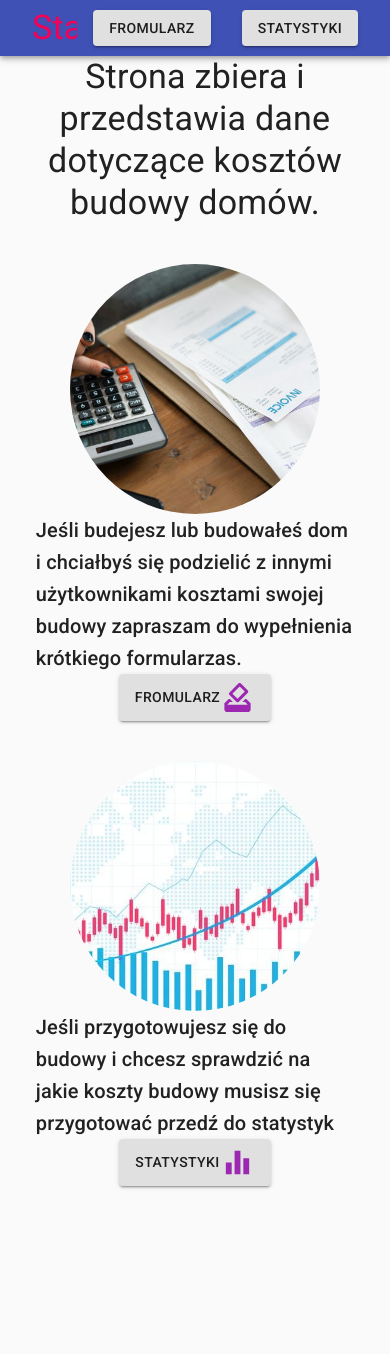
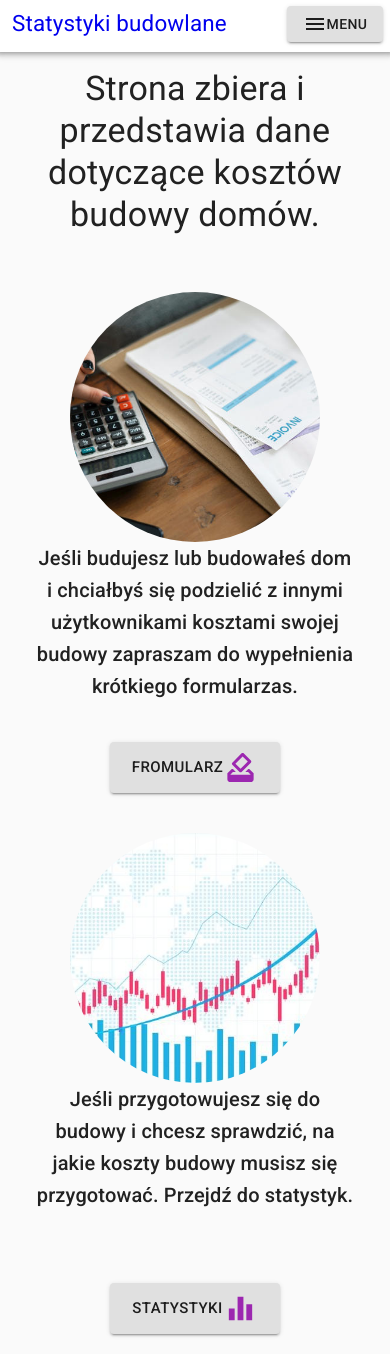
Before and after one commit to DominikPro/MERN-Application-for-collecting-data-on-the-cost-of-building-a-house, a React (Create React App) app in the folder house-construction-costs/: page / in a window 390 px wide. Before the commit the page ends 1206 px from the top, so only its background shows below. Built offline with nearby package versions, Linux system fonts and the light colour scheme.

Commit message:
Working on responsiveness

```diff
--- a/house-construction-costs/src/App.js
+++ b/house-construction-costs/src/App.js
@@ -1,16 +1,15 @@
 import React from "react";
 import CostForm from "./Components/CostForm/CostForm";
-import Menu from "./Components/Menu/Menu";
+import Navigation from "./Components/Navigation/Navigation"
 import Stats from "./Components/StatisticForm/StatisticForm";
 import { BrowserRouter as Router, Switch, Route } from "react-router-dom";
 import HomePage from "./Page/HomePage"
-
 
 const App = () => {
   return (
     <div>
       <Router>
-        <Menu />
+        <Navigation />
         <Switch>
           <Route exact path="/">
             <HomePage/>
--- a/house-construction-costs/src/Components/CostForm/CostForm.jsx
+++ b/house-construction-costs/src/Components/CostForm/CostForm.jsx
@@ -2,7 +2,6 @@ import { React, useState, createRef } from "react";
 import { useDispatch } from "react-redux";
 import { addCost, getCosts } from "../../redux/actions/costs";
 import { useSessionStorage } from "../../actions/useStorage";
-
 import GoToStats from "../GoToStats/GoToStats";
 import checkForm from "../../actions/checkForm";
 import upDateForm from "../../actions/upDateForm.js";
@@ -10,7 +9,6 @@ import checkRadio from "../../actions/checkRadio";
 import VoivodeshipInput from "../Shared/VoivodeshipInput";
 import YearInput from "../Shared/YearInput";
 import { stateOfConstructionOptions, workOrderLevel } from "./dataForm";
-//----------------------------------------------------------------------
 import { Container, Button, Box, Typography, Input } from "@material-ui/core/";
 
 const CostForm = () => {
@@ -38,28 +36,35 @@ const CostForm = () => {
       <>
         <Container maxWidth="md">
           <Box sx={{ m: 1 }}>
+            <Box mt={2}>
               <Typography variant="h5">
                 Rok rozpoczecia budowy {formData.year}
               </Typography>
+            </Box>
             <YearInput setStateInParentComponent={setFormData} />
-          </Box>
 
-          <Box sx={{ m: 1 }}>
+            <Box>
+              <Box mt={2}>
                 <Typography variant="h5">
-              Województwo gdzie prowadzona jest inwestycja{" "}
+                  Województwo gdzie prowadzona jest inwestycja
                   {formData.voivodeship}
                 </Typography>
+              </Box>
               <VoivodeshipInput setStateInParentComponent={setFormData} />
             </Box>
 
-          <Box sx={{ m: 1 }}>
+            <Box>
+              <Box mt={2}>
                 <Typography variant="h5">Stan robót</Typography>
+              </Box>
 
               {stateOfConstructionOptions.map((item) => {
                 return (
                   <div key={item}>
                     <label
-                    onClick={(e) => checkRadio(e, workStageInpiut, setFormData)}
+                      onClick={(e) =>
+                        checkRadio(e, workStageInpiut, setFormData)
+                      }
                       for="workStage"
                     >
                       {item}
@@ -75,8 +80,10 @@ const CostForm = () => {
                 );
               })}
             </Box>
-          <Box sx={{ m: 1 }}>
+            <Box>
+              <Box mt={2}>
                 <Typography variant="h5">Poziom zlecanych prac</Typography>
+              </Box>
               {workOrderLevel.map((item) => {
                 return (
                   <div key={item}>
@@ -98,10 +105,12 @@ const CostForm = () => {
               })}
             </Box>
 
-          <Box sx={{ m: 1 }}>
+            <Box>
+              <Box mt={2}>
                 <Typography>
                   Całkowita powierzchnia domu - wraz z garażem i piwnicą
                 </Typography>
+              </Box>
               <Input
                 onChange={(e) => upDateForm(e, houseAreaInput, setFormData)}
                 // label="Powierzchnia domu"
@@ -114,8 +123,10 @@ const CostForm = () => {
               />
             </Box>
 
-          <Box sx={{ m: 1 }}>
+            <Box>
+              <Box mt={2}>
                 <Typography>Koszt budowy brutto</Typography>
+              </Box>
               <Input
                 onChange={(e) =>
                   upDateForm(e, constructionCostInput, setFormData)
@@ -127,17 +138,9 @@ const CostForm = () => {
                 inputRef={constructionCostInput}
                 varian="outlined"
               />
+
             </Box>
-          {/* <input
-              placeholder="kwota brutto"
-              onChange={(e) => upDateForm(e, constructionCostInput, setFormData)}
-              type="number"
-              step="1000"
-              name={"constructionCost"}
-              ref={constructionCostInput}
-            /> */}
-
-          <Box sx={{ m: 1 }}>
+            <Box mt={2}>
               <Button
                 variant="contained"
                 onClick={() => {
@@ -152,6 +155,7 @@ const CostForm = () => {
                 Wyślij
               </Button>
             </Box>
+          </Box>
         </Container>
       </>
     );
--- a/house-construction-costs/src/Components/GenerateStats/StatsGenerator.jsx
+++ b/house-construction-costs/src/Components/GenerateStats/StatsGenerator.jsx
@@ -2,13 +2,10 @@ import React, { useState, useEffect } from "react";
 import findData from "../../actions/findData"
 import { voivodships } from "../CostForm/dataForm";
 import Button from '@mui/material/Button';
-import { Container, Typography, Box } from '@material-ui/core/'
-// import { useDispatch } from "react-redux";
-// import { useSelector } from "react-redux";
-// import {getCosts} from "../../redux/actions/costs"
+import { Container, Typography, Box, Paper, CardContent } from '@material-ui/core/'
+import SquareFootIcon from '@mui/icons-material/SquareFoot';
 
 const StatsGenerator = (props) => {
-    // const dispatch = useDispatch();
     const dataForStats = props.dataForStats;
     const dataSelectedByCustomer = props.dataSelectedByCustomer;
 
@@ -40,29 +37,55 @@ const StatsGenerator = (props) => {
     if (dataSelectedByCustomer.year != "" && dataSelectedByCustomer.voivodeship != "") {
         return (
             <>
-                <Box sx={{  m: 1 }}>
+                <Box sx={{ m: 1 }}>
                     <Typography variant="h5">{`Wybrano województwo ${dataSelectedByCustomer.voivodeship} statyski za rok ${dataSelectedByCustomer.year}`}</Typography>
                 </Box>
 
-                <Box sx={{  m: 1 }}>
+                <Box sx={{ m: 1 }}>
                     <Button variant="contained"
                         onClick={() => showStata()}
                     >
                         Pokarz statystki
                     </Button>
                 </Box>
+                <CardContent sx={{ minWidth: 275 }}>
 
-                <Box sx={{ m: 2 }}>
-                    {showStat ? <Typography variant="h4">{`Średni koszt budowy 1m2 domu w ${dataSelectedByCustomer.year} roku wyniusł ${averageCost}zł średnia wielkość budowanego domu to ${averageSize} m2`}</Typography> : null}
+                    {showStat ? <>
+                        <Box mt={2}>
+                            <Typography sx={{ fontSize: 14 }} color="text.secondary" gutterBottom>
+                                {`Średni koszt budowy 1m2 domu w ${dataSelectedByCustomer.year} roku wyniusł:`}
+
+                            </Typography>
+                            <Typography variant="h5" component="div">
+                                {` ${averageCost}zł`}
+                            </Typography>
                         </Box>
+                    </>
+                        : null}
 
-                <Box sx={{ p: 2 }}>
+
+                    {showStat ? <>
+                        <Box mt={2}>
+                            <Typography sx={{ mb: 1.5 }} color="text.secondary">
+                                {`Średnia wielkość budowanego domu to:`}
+                            </Typography>
+                            <Typography variant="h5" component="div">
+                                {`${averageSize} m2`}
+                            </Typography>
+                        </Box>
+                    </>
+                        : null}
+
+                </CardContent>
+
+
+                <Box mt={2}>
 
                     {noStat ? <Typography variant="h4">Brak danych</Typography> : null}
                 </Box>
             </>
         );
-    } else return (<Box sx={{  m: 1 }}><Typography variant="h5">Wybierz rok i województwo</Typography></Box>)
+    } else return (<Box sx={{ m: 1 }}><Typography variant="h5">Wybierz rok i województwo</Typography></Box>)
 
 };
 export default StatsGenerator;
--- a/house-construction-costs/src/Components/Menu/Menu.jsx
+++ /dev/null
@@ -1,39 +0,0 @@
-import React from "react";
-import { Link } from "react-router-dom";
-
-import { Button, ButtonGroup, Box, AppBar, Typography, Toolbar, MenuItem, CssBaseline } from "@material-ui/core/";
-
-const Menu = () => {
-    return (
-        <>
-            <CssBaseline />
-            <AppBar position="relative">
-                <Toolbar>
-                    <MenuItem>
-                        <Link to="/" style={{ textDecoration: "none" }}  >
-                            <Typography color="secondary" variant="h4">Statystyki budowlane</Typography>
-                        </Link>
-                    </MenuItem>
-                    <ButtonGroup  aria-label="outlined button group">
-
-                        <MenuItem>
-                            <Link to="/form" style={{ textDecoration: "none" }} >
-
-                                <Button variant="contained">Fromularz</Button>
-                            </Link>
-                        </MenuItem>
-
-                        <MenuItem>
-                            <Link to="/stats" style={{ textDecoration: "none" }}  >
-
-                                <Button variant="contained">Statystyki</Button>
-                            </Link>
-                        </MenuItem>
-
-                    </ButtonGroup>
-                </Toolbar>
-            </AppBar >
-        </>
-    );
-};
-export default Menu;
--- /dev/null
+++ b/house-construction-costs/src/Components/Navigation/Navigation.jsx
@@ -0,0 +1,139 @@
+import React from "react";
+import { Link } from "react-router-dom";
+import { makeStyles } from "@material-ui/core/styles";
+import IconButton from "@mui/material/IconButton";
+import MoreVertIcon from "@mui/icons-material/MoreVert";
+import HowToVoteIcon from "@mui/icons-material/HowToVote";
+import EqualizerIcon from "@mui/icons-material/Equalizer";
+import HomeIcon from '@mui/icons-material/Home';
+import MenuIcon from '@mui/icons-material/Menu';
+import {
+    Button,
+    Grid,
+    Box,
+    AppBar,
+    Typography,
+    Toolbar,
+    MenuItem,
+    CssBaseline,
+    Menu,
+} from "@material-ui/core/";
+
+const useStyle = makeStyles((theme) => ({
+    typography: {
+        [theme.breakpoints.down("sm")]: {
+            fontSize: "1.4rem",
+        },
+    },
+}));
+
+const Navigation = () => {
+    const classes = useStyle();
+    const [anchorEl, setAnchorEl] = React.useState(null);
+    const open = Boolean(anchorEl);
+    const handleClick = (event) => {
+        setAnchorEl(event.currentTarget);
+    };
+    const handleClose = () => {
+        setAnchorEl(null);
+    };
+
+    return (
+        <>
+            <CssBaseline />
+            <Grid container spacing={1}>
+                <AppBar color="inherit" position="relative">
+                    <Toolbar >
+                        <Grid xs={9} sm={10} lg={11}>
+                            <Box xs={{ mr: 1 }}>
+                                <Link to="/" style={{ textDecoration: "none" }}  >
+                                    <Typography className={classes.typography} variant="h4" component="div" sx={{ flexGrow: 1 }}>Statystyki budowlane</Typography>
+                                </Link>
+                            </Box>
+                        </Grid>
+                        <Grid xs={1} sm={2} lg={1}>
+
+                            <Button
+                                variant="contained"
+                                id="basic-button"
+                                aria-controls="basic-menu"
+                                aria-haspopup="true"
+                                aria-expanded={open ? 'true' : undefined}
+                                onClick={handleClick}
+                            >
+                                <MenuIcon />
+                                Menu
+                            </Button>
+
+                        </Grid>
+                        <Menu
+                            id="basic-menu"
+                            aria-labelledby="demo-positioned-button"
+                            anchorEl={anchorEl}
+                            open={open}
+                            onClose={handleClose}
+
+                            anchorOrigin={{
+                                vertical: "top",
+                                horizontal: "left",
+                            }}
+                            transformOrigin={{
+                                vertical: "top",
+                                horizontal: "left",
+                            }}
+                        >
+
+                            <MenuItem>
+                                <Link to="/" style={{ textDecoration: "none" }} >
+                                    <Button variant="contained" style={{ minWidth: '180px', minHeight: '20px' }}><HomeIcon />Strona główna</Button>
+                                </Link>
+                            </MenuItem>
+
+
+                            <MenuItem>
+                                <Link to="/form" style={{ textDecoration: "none" }} >
+
+                                    <Button variant="contained" style={{ minWidth: '180px', minHeight: '20px' }}><HowToVoteIcon />Fromularz</Button>
+
+                                </Link>
+                            </MenuItem>
+
+                            <MenuItem>
+                                <Link to="/stats" style={{ textDecoration: "none" }}  >
+
+                                    <Button variant="contained" style={{ minWidth: '180px', minHeight: '20px' }}><EqualizerIcon />Statystyki</Button>
+                                </Link>
+                            </MenuItem>
+                        </Menu>
+
+
+                    </Toolbar>
+
+                </AppBar>
+            </Grid>
+
+            {/* <AppBar color="inherit" position="relative">
+                <Toolbar variant="dense">
+                    <MenuItem>
+                        <Link to="/" style={{ textDecoration: "none" }}  >
+                            <Typography className={classes.typography} color="" variant="h4">Statystyki budowlane</Typography>
+                        </Link>
+                    </MenuItem>
+                    <MenuItem>
+                        <Link to="/form" style={{ textDecoration: "none" }} >
+
+                            <Button variant="contained">Fromularz</Button>
+                        </Link>
+                    </MenuItem>
+                    <MenuItem>
+                        <Link to="/stats" style={{ textDecoration: "none" }}  >
+
+                            <Button variant="contained">Statystyki</Button>
+                        </Link>
+                    </MenuItem>
+                </Toolbar>
+            </AppBar > */}
+        </>
+    );
+};
+export default Navigation;
--- a/house-construction-costs/src/Components/StatisticForm/StatisticForm.jsx
+++ b/house-construction-costs/src/Components/StatisticForm/StatisticForm.jsx
@@ -5,7 +5,7 @@ import VoivodeshipInput from "../Shared/VoivodeshipInput";
 import YearInput from "../Shared/YearInput";
 import { useDispatch, useSelector } from "react-redux";
 import { getCosts } from "../../redux/actions/costs";
-import { Container, Typography, Box } from "@material-ui/core/";
+import { Container, Typography, Box, Paper } from "@material-ui/core/";
 
 const StatisticForm = () => {
   const dispatch = useDispatch();
@@ -23,15 +23,22 @@ const StatisticForm = () => {
   return (
     <>
       <Container maxWidth="md">
-        <Typography variant="h5">{`Wybierz rok budowy: ${statForm.year}`}</Typography>
+        <Box mt={2}>
+          <Typography variant="h5">{`Wybierz rok budowy: ${statForm.year}`}</Typography>
+        </Box>
         <YearInput setStateInParentComponent={setStatForm} />
-        <Typography variant="h5">{`Wybierz wojewódtwo: ${statForm.voivodeship}`}</Typography>
+        <Box mt={2}>
+
+          <Typography variant="h5">{`Wybierz wojewódtwo: ${statForm.voivodeship}`}</Typography>
+        </Box>
         <VoivodeshipInput setStateInParentComponent={setStatForm} />
+
 
         <StatsGenerator
           dataForStats={dataForStats}
           dataSelectedByCustomer={statForm}
         ></StatsGenerator>
+
       </Container>
     </>
   );
--- a/house-construction-costs/src/Page/Form.jsx
+++ b/house-construction-costs/src/Page/Form.jsx
@@ -2,11 +2,10 @@ import React from 'react'
 import CostForm from "../Components/CostForm/CostForm"
 import { CssBaseline } from '@mui/material'
 
- const  Form =()=> {
+const Form = () => {
     return (
         <>
-
-             <CostForm/>
+            <CostForm />
         </>
     )
 }
--- a/house-construction-costs/src/Page/HomePage.jsx
+++ b/house-construction-costs/src/Page/HomePage.jsx
@@ -4,54 +4,67 @@ import { Link } from "react-router-dom";
 import HowToVoteIcon from "@mui/icons-material/HowToVote";
 import EqualizerIcon from "@mui/icons-material/Equalizer";
 import Avatar from "@mui/material/Avatar";
-import { Grid, Typography, Button } from "@material-ui/core";
+import { Grid, Typography, Button, Box } from "@material-ui/core";
 
 const HomePage = () => {
   return (
-    <Grid container justifyContent="center" sx={{ flexGrow: 1 }}>
+    <Grid sx={{ flexGrow: 1 }}>
       <Grid container justifyContent="center" spacing={5}>
         <Grid container justifyContent="center" item xs={12} md={10}>
+          <Box m={2} >
             <Typography align="center" variant="h4">
               Strona zbiera i przedstawia dane dotyczące kosztów budowy domów.
             </Typography>
+          </Box>
         </Grid>
 
-        <Grid container justifyContent="center" item xs={10} md={4}>
+        <Grid container justifyContent="center" alignItems="center" item xs={10} md={4}>
+
           <Avatar
             alt=""
             src="/images/costs.jpg"
             sx={{ width: 250, height: 250 }}
           ></Avatar>
-          <Typography variant="h6">
-            Jeśli budejesz lub budowałeś dom i chciałbyś się podzielić z innymi
+          <Box sx={{
+            height: 200
+          }}>
+            <Typography variant="h6" align="center">
+              Jeśli budujesz lub budowałeś dom i chciałbyś się podzielić z innymi
               użytkownikami kosztami swojej budowy zapraszam do wypełnienia
               krótkiego formularzas.
             </Typography>
+          </Box>
           <Link to="/form" style={{ textDecoration: "none" }}>
-            <Button variant="contained">
+            <Button variant="contained" size="large">
               Fromularz <HowToVoteIcon color="secondary" fontSize="large" />
             </Button>
           </Link>
         </Grid>
+
         <Grid container justifyContent="center" item xs={10} md={4}>
+
           <Avatar
             alt="Remy Sharp"
             src="/images/stats.jpg"
             sx={{ width: 250, height: 250 }}
           ></Avatar>
-          <Typography variant="h6">
-            Jeśli przygotowujesz się do budowy i chcesz sprawdzić na jakie
-            koszty budowy musisz się przygotować przedź do statystyk
+          <Box sx={{
+            height: 200
+          }}>
+            <Typography variant="h6" align="center">
+              Jeśli przygotowujesz się do budowy i chcesz sprawdzić, na jakie koszty budowy musisz się przygotować. Przejdź do statystyk.
             </Typography>
+          </Box>
           <Link to="/stats" style={{ textDecoration: "none" }}>
-            <Button variant="contained">
+            <Button variant="contained" size="large">
               Statystyki
               <EqualizerIcon color="secondary" fontSize="large" />
             </Button>
           </Link>
+
         </Grid>
       </Grid>
-    </Grid>
+    </Grid >
   );
 };
 export default HomePage;
--- a/house-construction-costs/src/api/index.js
+++ b/house-construction-costs/src/api/index.js
@@ -1,8 +1,6 @@
 import axios from "axios"
-
 
 const url = "http://localhost:5000/costData"
 
-
 export const fetchCosts = ()=> axios.get(url);
 export const createCost = (cost) => axios.post(url, cost);
```
Lines whose indentation alone changed are shown as unchanged.
